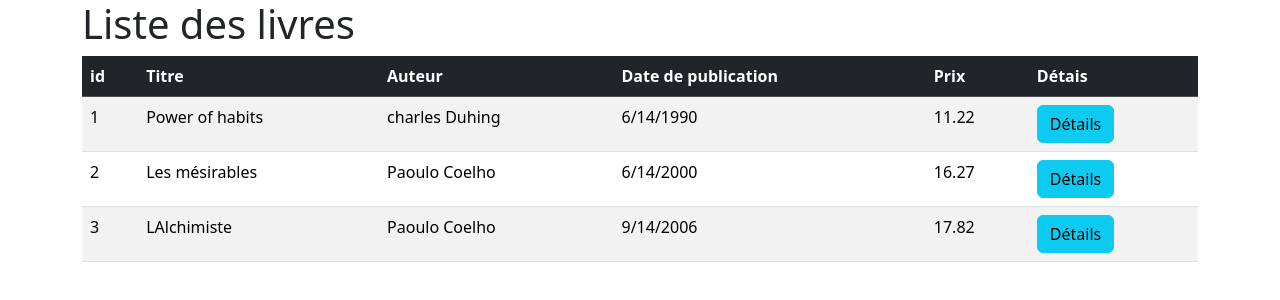
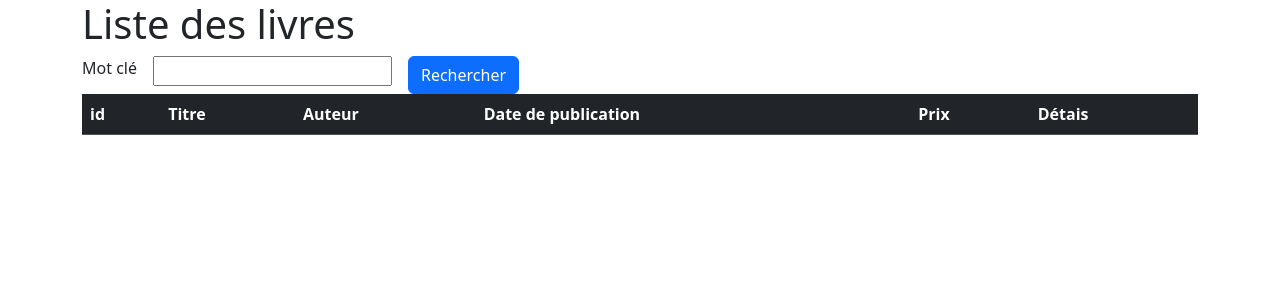
Before and after one commit to LyndaKlaleche/Angular_Book, an Angular app in the folder book-shop/: page / in a window 1280 px wide. Shown: the top 300 px of the page. Built offline with nearby package versions, Linux system fonts and the light colour scheme.

Commit message:
add search

```diff
--- a/book-shop/src/app/app.module.ts
+++ b/book-shop/src/app/app.module.ts
@@ -5,12 +5,14 @@ import { AppRoutingModule } from './app-routing.module';
 import { AppComponent } from './app.component';
 import { ListBooksComponent } from './list-books/list-books.component';
 import { DetailsBookComponent } from './details-book/details-book.component';
+import { SearchBookComponent } from './search-book/search-book.component';
 
 @NgModule({
   declarations: [
     AppComponent,
     ListBooksComponent,
-    DetailsBookComponent
+    DetailsBookComponent,
+    SearchBookComponent
   ],
   imports: [
     BrowserModule,
--- a/book-shop/src/app/details-book/details-book.component.html
+++ b/book-shop/src/app/details-book/details-book.component.html
@@ -11,6 +11,6 @@
          Date de publication : {{book!.publishDate.toLocaleDateString()}} <br>
          Prix: {{book!.price}} <br>
       </p>
-      <a href="#" class="btn btn-primary" (click)="sendHideDetailsEvent()">Cacher les détails</a>
+      <a href="#" class="btn btn-primary" (click)="hideDetails()">Cacher les détails</a>
     </div>
   </div>
--- a/book-shop/src/app/details-book/details-book.component.ts
+++ b/book-shop/src/app/details-book/details-book.component.ts
@@ -8,10 +8,10 @@ import { Book } from '../model/book';
 })
 export class DetailsBookComponent {
 @Input ('book') book? :Book;
-@Output() hideDetailsEvent = new EventEmitter<string>();
+@Output() hideDetailsEvent = new EventEmitter();
 
-sendHideDetailsEvent()
+hideDetails()
 {
-  this.hideDetailsEvent.emit("Hide Details card")
+  this.hideDetailsEvent.emit()
 }
 }
--- a/book-shop/src/app/list-books/list-books.component.html
+++ b/book-shop/src/app/list-books/list-books.component.html
@@ -1,5 +1,10 @@
 
 <h1>Liste des livres</h1>
+
+<app-search-book
+  (hideSearchEvent)="filterBook($event)">
+</app-search-book>
+
 <table class="table table-striped">
     <thead class="table-dark">
         <tr>
@@ -12,7 +17,7 @@
           </tr>
     </thead>
     <tbody>
-        <tr *ngFor="let b of books">
+        <tr *ngFor="let b of listeFiltredBook">
             <td>{{ b.id }}</td>
             <td>{{ b.title }}</td>
             <td>{{ b.author }}</td>
--- a/book-shop/src/app/list-books/list-books.component.ts
+++ b/book-shop/src/app/list-books/list-books.component.ts
@@ -11,6 +11,7 @@ import { Book } from '../model/book';
 export class ListBooksComponent {
 
   selectedBook?:Book;
+  listeFiltredBook: Book[] = [];
     books=[
       new Book
       (
@@ -51,8 +52,17 @@ export class ListBooksComponent {
   hideBookDetails(message : string)
   {
     this.selectedBook=undefined;
-    console.log(message);
+
+  }
+  filterBook(keyword :string)
+  {
+    this.books.forEach(element => {
+      if (element.title.includes(keyword))
+        {    console.log(element.title);
+
+          this.listeFiltredBook.push(element)
+        }
+    });
   }
 
-
 }
--- /dev/null
+++ b/book-shop/src/app/search-book/search-book.component.html
@@ -0,0 +1,13 @@
+<form class="row g-3">
+    <div class="col-auto">
+        <label for="search">Mot clé</label>
+
+    </div>
+    <div class="col-auto">
+        <input type="text" class="from-control" id="search" #search/>
+    </div>
+
+    <div class="col-auto">
+        <button type="button" class="btn btn-primary" (click)="sendKeyWordEvent(search.value)">Rechercher</button>
+    </div>
+</form>
--- /dev/null
+++ b/book-shop/src/app/search-book/search-book.component.ts
@@ -0,0 +1,17 @@
+import { Component, EventEmitter, Output } from '@angular/core';
+
+@Component({
+  selector: 'app-search-book',
+  templateUrl: './search-book.component.html',
+  styleUrls: ['./search-book.component.css']
+})
+export class SearchBookComponent {
+  @Output() hideSearchEvent = new EventEmitter<string>();
+
+
+
+  sendKeyWordEvent(keyword :string)
+  {
+    this.hideSearchEvent.emit(keyword)
+  }
+}
```
Also changed, not shown: book-shop/src/app/search-book/search-book.component.css (added), 1 other file (tests, documents, lock files or other folders).
